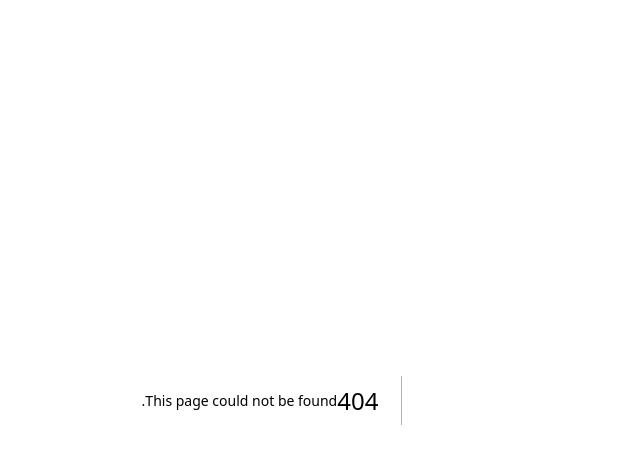
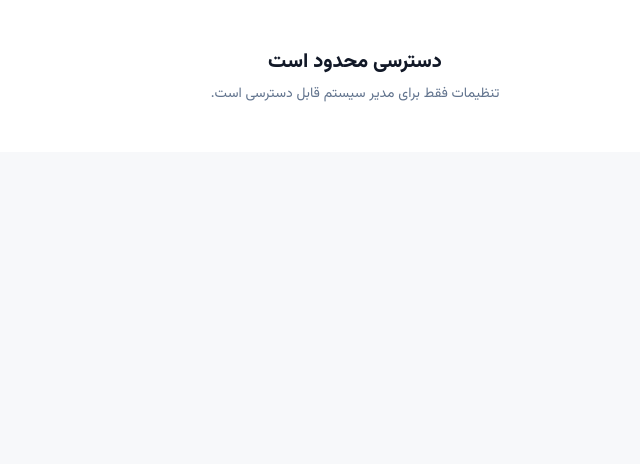
Before and after one commit to abolfazl1299180-art/tasnim-royal-crm1, a Next.js app: page /settings in a window 1280 px wide. Before the commit this address had no page. Shown: the top 464 px of the page, without its empty margins (400-1040 px from the left). Built offline with nearby package versions, Linux system fonts and the light colour scheme; no server answers; the database is empty.

Commit message:
feat: add admin settings page

```diff
--- /dev/null
+++ b/src/app/settings/page.tsx
@@ -0,0 +1,9 @@
+import { createClient } from "@/lib/supabase/server";
+import { PageHeader } from "@/components/ui/page-header";
+
+export default async function SettingsPage() {
+  const supabase = await createClient();
+  const { data: profile } = await supabase.from("profiles").select("username,full_name,role,is_active").single();
+  if (profile?.role !== "admin") return <div className="rounded-3xl bg-white p-12 text-center"><h1 className="text-xl font-black">دسترسی محدود است</h1><p className="mt-2 text-sm text-slate-500">تنظیمات فقط برای مدیر سیستم قابل دسترسی است.</p></div>;
+  return <><PageHeader title="تنظیمات" description="مدیریت حساب، نقش‌ها و تنظیمات سیستم" /><div className="grid gap-4 lg:grid-cols-2"><section className="rounded-3xl border border-slate-200 bg-white p-6 shadow-sm"><h2 className="font-black">حساب مدیر</h2><div className="mt-5 space-y-3 text-sm"><div className="rounded-2xl bg-slate-50 p-4"><span className="text-slate-400">نام کاربری</span><b className="mr-2" dir="ltr">{profile.username}</b></div><div className="rounded-2xl bg-slate-50 p-4"><span className="text-slate-400">نقش</span><b className="mr-2">{profile.role}</b></div></div></section><section className="rounded-3xl border border-slate-200 bg-white p-6 shadow-sm"><h2 className="font-black">امنیت</h2><p className="mt-3 text-sm leading-7 text-slate-500">احراز هویت با Supabase و سطح دسترسی با RLS کنترل می‌شود. رمز عبور هرگز در GitHub ذخیره نمی‌شود.</p></section></div></>;
+}
```
